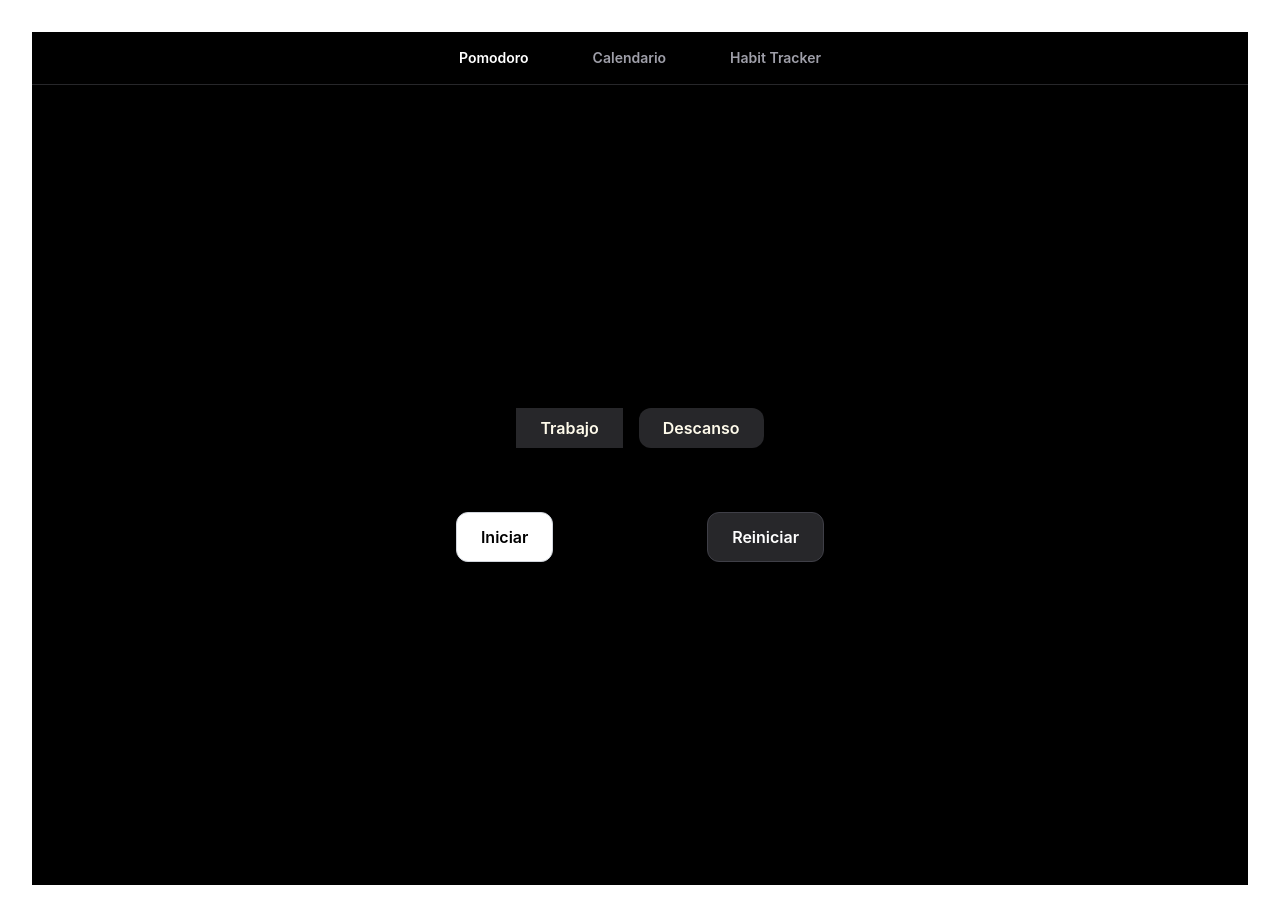
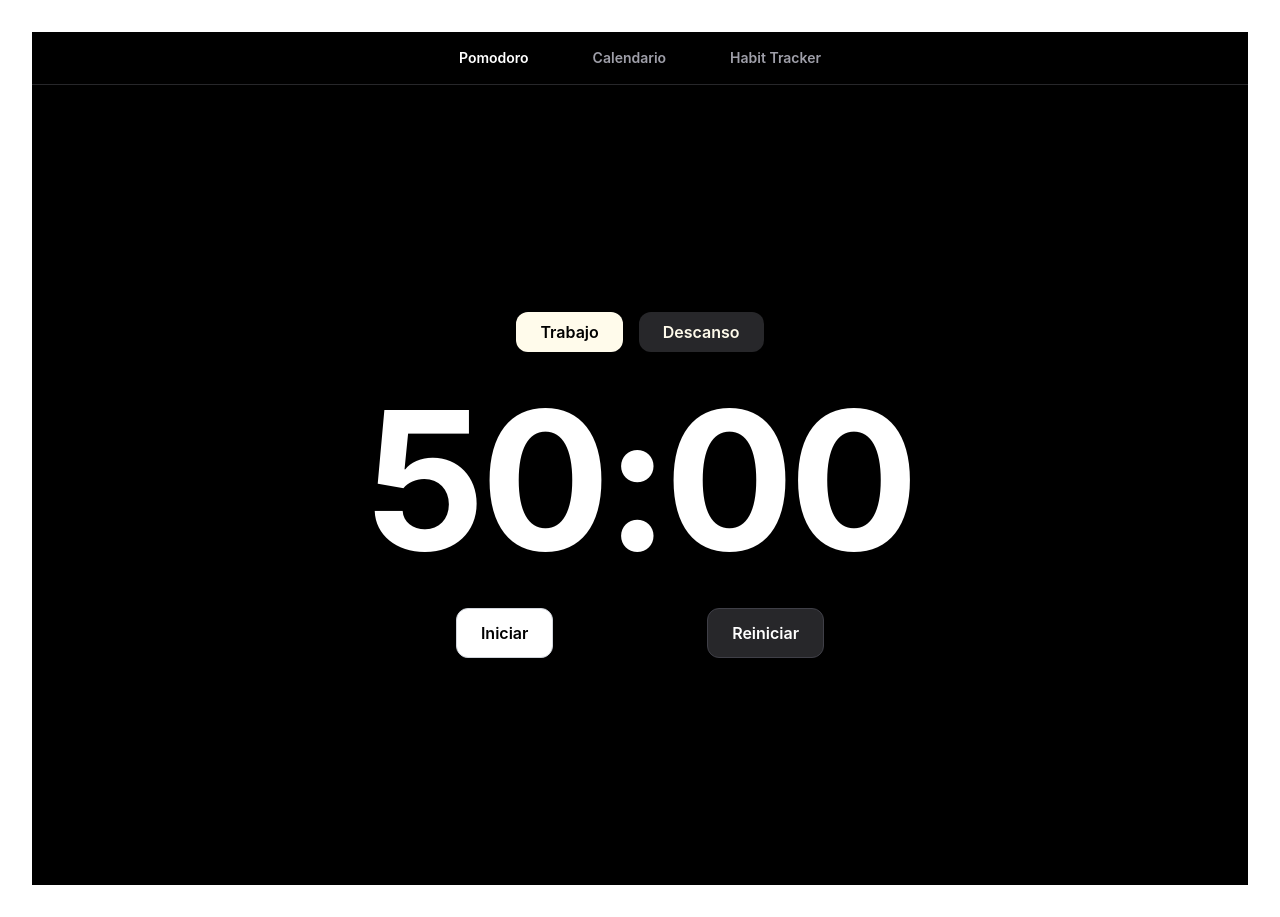
Before and after one commit to JuanK854/TimeMaster, a React (Vite) app: page / in a window 1280 px wide. Built offline with nearby package versions, Linux system fonts and the light colour scheme.

Commit message:
feat: useTimer.js y TimerSection.jsx
agrega la logica que useTimer.js uqe controla el estado del pomodoro asi como de los botones y TimerSection.jsx la parte visual del pomodoro junto a los props de su funcionamiento

```diff
--- a/src/components/organisms/TimerSection.jsx
+++ b/src/components/organisms/TimerSection.jsx
@@ -7,13 +7,13 @@ export default function TimerSection({ time, isRunning, onStart, onStop, onReset
             <div className="flex gap-4">
                 <button
                     onClick={()=>onModeChange("trabajo")}
-                    className={`px-6 py-2 rpunded-x1 font-semibold ${mode ==="trabajo" ? "bg-amber-50 text-black" : "bg-zinc-800 text-amber-50"}`}>
+                    className={`px-6 py-2 rounded-xl font-semibold ${mode ==="trabajo" ? "bg-amber-50 text-black" : "bg-zinc-800 text-amber-50"}`}> {/*Cambio de sintaxis en el tailwind de rpounded to rounded */}
                         {/*cambia el color del boton segun el modo(string)*/}
                         Trabajo
                 </button>
                 <button
                     onClick={()=>onModeChange("descanso")}
-                    className={`px-6 py-2 rounded-xl font-semibold ${mode==="descando" ? "bg-amber-50 text-black" : "bg-zinc-800 text-amber-50"}`}>
+                    className={`px-6 py-2 rounded-xl font-semibold ${mode==="descanso" ? "bg-amber-50 text-black" : "bg-zinc-800 text-amber-50"}`}>
                         Descanso
                 </button>
             </div>
--- a/src/hooks/useTimer.js
+++ b/src/hooks/useTimer.js
@@ -1,7 +1,7 @@
 import { useState, useEffect } from "react"
 
 export default function useTimer() {
-    const [modo, setModo] = useState("trabajo")
+    const [mode, setMode] = useState("trabajo")
     const [segundos, setSegundos] = useState(50 * 60)
     const [isRunning, setIsRunning] = useState(false)
 
@@ -9,7 +9,7 @@ export default function useTimer() {
         if (!isRunning) return
         const intervalo = setInterval(() => {
             setSegundos(prev => {
-                if (prev<=1) {
+                if (prev <= 1) {
                     setIsRunning(false)
                     return 0
                 }
@@ -20,30 +20,30 @@ export default function useTimer() {
         return () => clearInterval(intervalo)
     }, [isRunning])
 
-    const formatear = (segs) => {
-        const minutos = Math.floor(segs / 60)
-        const segundosSobrantes = segs % 60
+    const formatear = (seg) => {
+        const minutos = Math.floor(seg / 60)
+        const segundosSobrantes = seg % 60
 
-        {/*Conversion NO MOVER*/}
+        {/*Conversion*/}
         const minutosFinal = minutos < 10 ? "0" + minutos : "" + minutos
         const segundosFinal = segundosSobrantes < 10 ? "0" + segundosSobrantes : "" + segundosSobrantes
 
         return `${minutosFinal}:${segundosFinal}`
     }
 
-    const cambiarModo = (nuevoModo) => {
-        setModo(nuevoModo)
+    const changeMode = (nuevoModo) => {
+        setMode(nuevoModo)
         setIsRunning(false)
         setSegundos(nuevoModo === "trabajo" ? 50 * 60 : 10 * 60)
     }
 
     return {
-        tiempo: formatear(segundos),
+        time: formatear(segundos),
         isRunning,
-        modo,
-        iniciar: () => setIsRunning(true),
-        detener: () => setIsRunning(false),
-        reiniciar: () => { setIsRunning(false); setSegundos(modo === "trabajo" ? 50 * 60 : 10 * 60) },
-        cambiarModo
+        mode,
+        start: () => setIsRunning(true),
+        stop: () => setIsRunning(false),
+        reset: () => { setIsRunning(false); setSegundos(mode === "trabajo" ? 50 * 60 : 10 * 60) },
+        changeMode
     }
 }
```
